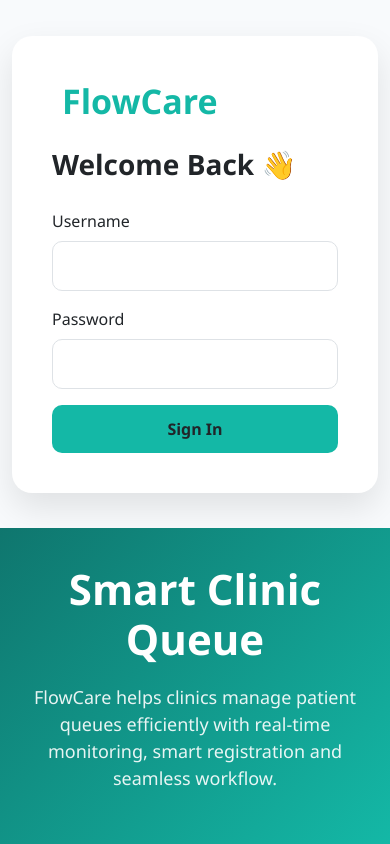
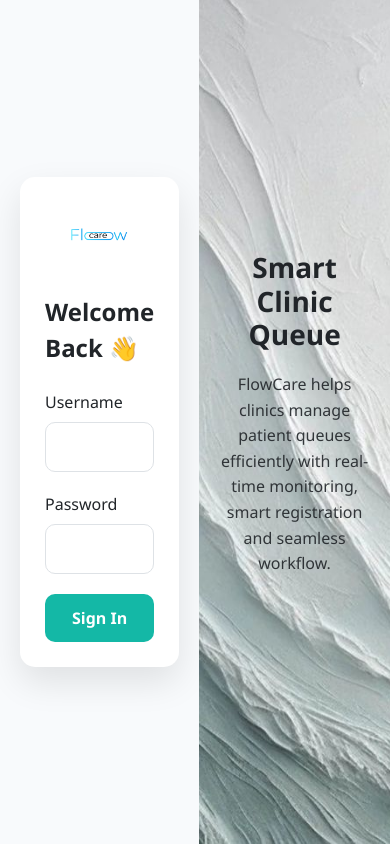
Before and after one commit to nkaaziz0-netizen/Flowcare, a PHP site: page /authentication/login.php in a window 390 px wide. Run offline with PHP 8.4, Linux system fonts and the light colour scheme; data that the repository does not hold is empty.

Commit message:
UI login logo insert

```diff
--- a/authentication/login.php
+++ b/authentication/login.php
@@ -52,17 +52,30 @@ $message="Invalid Login";
 <link rel="stylesheet" href="../assets/css/style.css">
 
 <style>
+*{
+    margin:0;
+    padding:0;
+    box-sizing:border-box;
+}
 
 body{
-height:100vh;
+    display:flex;
+    min-height:100vh;
     font-family:'Segoe UI', sans-serif;
     background:#f3f4f6;
 }
 
+/* LEFT SIDE */
 .left-panel{
+    flex:1;
+    display:flex;
+    justify-content:center;
+    align-items:center;
+    padding:40px;
     background:#f8fafc;
 }
 
+/* LOGIN CARD */
 .login-card{
     background:white;
     padding:40px;
@@ -72,55 +85,136 @@ width:100%;
     max-width:420px;
 }
 
+/* LOGO */
 .logo{
     font-size:34px;
     font-weight:700;
     color:#14b8a6;
+    margin-bottom:10px;
 }
 
 .welcome{
     font-size:28px;
     font-weight:600;
+    margin-bottom:30px;
 }
 
+/* INPUT */
 .form-control{
     border-radius:10px;
     padding:12px;
+    margin-bottom:20px;
 }
 
+/* BUTTON */
 .btn-login{
     background:#14b8a6;
     border:none;
     border-radius:10px;
     padding:12px;
     font-weight:600;
+    width:100%;
+    color:white;
+    transition:0.3s;
 }
 
 .btn-login:hover{
     background:#0f766e;
 }
 
+/* RIGHT SIDE */
 .right-panel{
-background:linear-gradient(135deg,#0f766e,#14b8a6);
+    flex:1;
+    background:url('/assets/img/bg.jpg') center center/cover no-repeat;
     display:flex;
     align-items:center;
     justify-content:center;
-color:white;
+    padding:40px;
+    text-align:center;
 }
 
+
+/* CONTENT */
 .content-box{
-max-width:450px;
+    width:100%;
+    max-width:500px;
 }
 
 .right-title{
-font-size:42px;
+    font-size:48px;
     font-weight:bold;
     margin-bottom:20px;
 }
 
 .right-desc{
+    font-size:20px;
+    opacity:0.9;
+    line-height:1.6;
+}
+
+/* ========================= */
+/* RESPONSIVE */
+/* ========================= */
+
+@media(max-width:992px){
+
+    body{
+        flex-direction:column;
+    }
+
+    .left-panel,
+    .right-panel{
+        width:100%;
+        min-height:50vh;
+    }
+
+    .right-title{
+        font-size:36px;
+    }
+
+    .right-desc{
         font-size:18px;
-opacity:0.9;
+    }
+}
+
+.logo-img{
+    max-width:100%;
+    height:auto;
+    display:block;
+    margin:0 auto 20px;
+    object-fit:contain;
+}
+
+@media(max-width:576px){
+
+    .login-card{
+        padding:25px;
+        border-radius:15px;
+        overflow:hidden;
+    }
+
+    .logo{
+        font-size:28px;
+    }
+
+    .welcome{
+        font-size:24px;
+    }
+
+    .right-title{
+        font-size:28px;
+    }
+
+    .right-desc{
+        font-size:16px;
+    }
+
+    .left-panel,
+    .right-panel{
+        padding:20px;
+    }
+
+
 }
 
 </style>
@@ -137,7 +231,7 @@ opacity:0.9;
 
 <div class="login-card">
 
-<div class="logo mb-3">FlowCare</div>
+<img src="../assets/img/Fl2.png" class="logo-img">
 <div class="welcome mb-4">Welcome Back 👋</div>
 
 <?php if($message!=""){ ?>
--- a/authentication/register.php
+++ b/authentication/register.php
@@ -117,7 +117,7 @@ if ($_SERVER["REQUEST_METHOD"] == "POST") {
     <form method="POST">
         <div class="mb-3">
             <label class="form-label">NRIC</label>
-            <input type="text" name="nric" id="nric" class="form-control" maxlength="14" placeholder="000001-01-1234" required>
+            <input type="text" name="nric" id="nric" class="form-control" maxlength="14" placeholder="0000XX-XX-XXXX" required>
         </div>
 
         <div class="mb-3">
--- a/public/index.html
+++ b/public/index.html
@@ -118,7 +118,7 @@
 
     <!-- QR -->
     <img
-    src="https://api.qrserver.com/v1/create-qr-code/?size=200x200&data=http://10.70.236.134:8080/authentication/register.php"
+    src="https://api.qrserver.com/v1/create-qr-code/?size=200x200&data=http://10.163.149.134:8080/authentication/register.php"
     class="qr-img mb-3">
 
     <p class="text-muted small mb-4">
```
Also changed, not shown: queue/queue.php (+45 -18 lines), assets/css/style.css (line endings or trailing spaces), assets/img/Fl2.png (added), assets/img/bg.jpg (added). Lines whose indentation alone changed are shown as unchanged.
